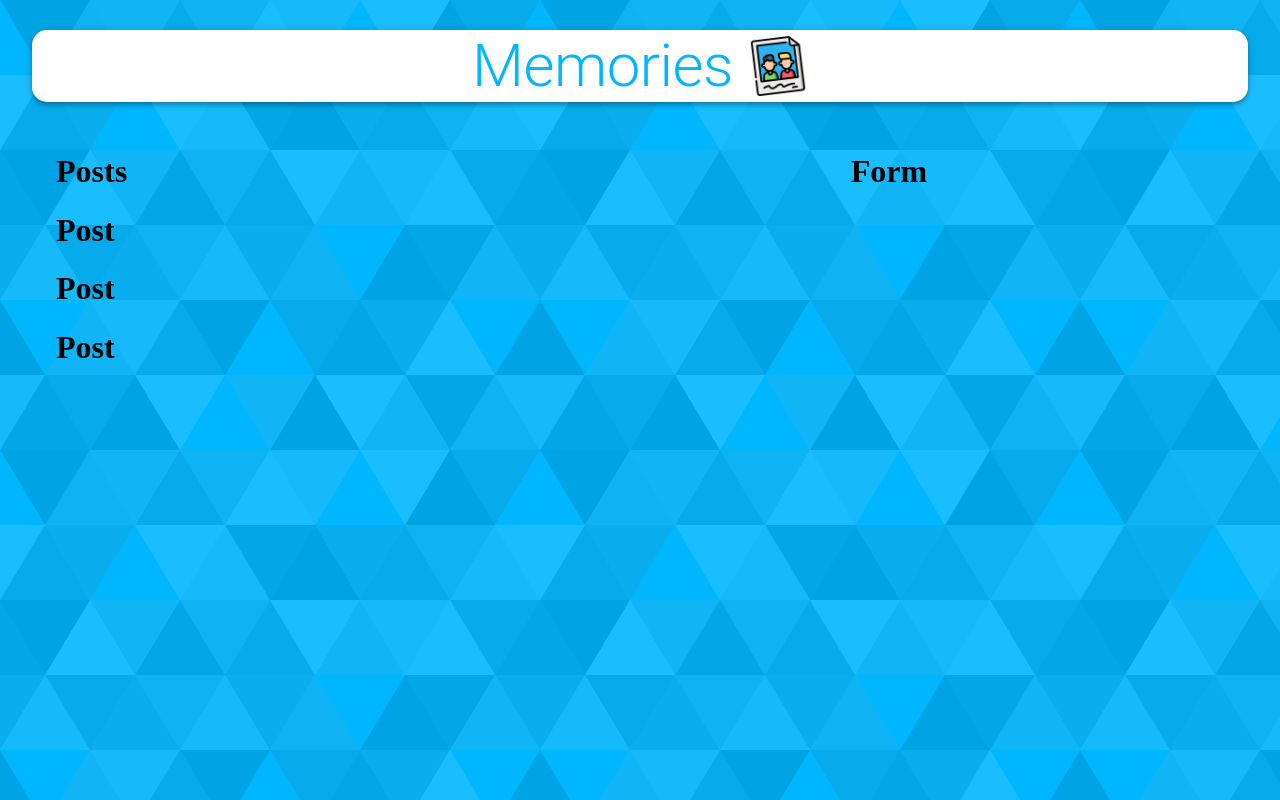
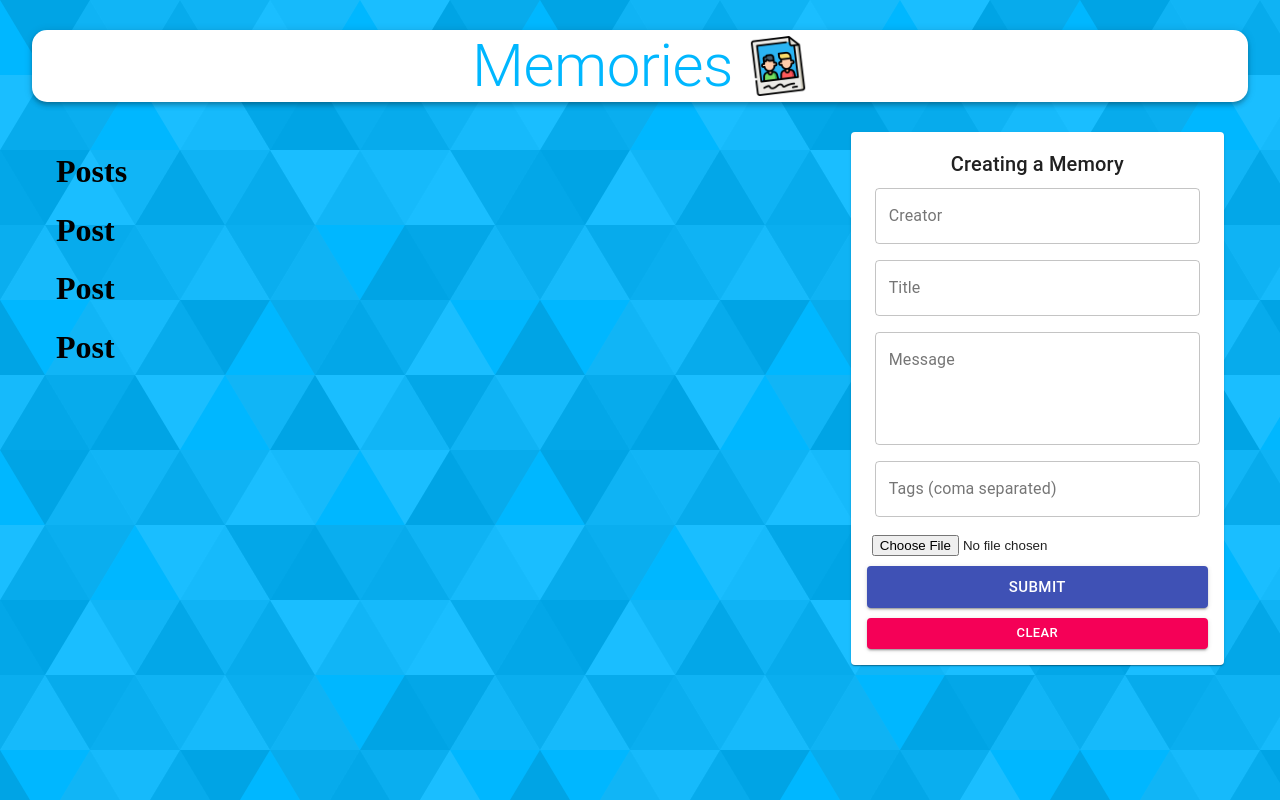
Before and after one commit to shivam-kakkar/memories, a React (Create React App) app in the folder client/: page / in a window 1280 px wide. Built offline with nearby package versions, Linux system fonts and the light colour scheme; no server answers.

Commit message:
Created Form Component and create post functionality

```diff
--- a/client/src/App.js
+++ b/client/src/App.js
@@ -1,13 +1,20 @@
-import React from "react";
+import React, { useState, useEffect } from "react";
 import { Container, AppBar, Typography, Grow, Grid } from "@material-ui/core";
+import { useDispatch } from "react-redux";
 
 import Posts from "./components/Posts/Posts";
 import Form from "./components/Form/Form";
+import { getPosts } from "./actions/posts";
 import useStyles from "./styles";
 import memories from "./images/memories.png";
 
 const App = () => {
   const classes = useStyles();
+  const dispatch = useDispatch();
+
+  useEffect(() => {
+    dispatch(getPosts());
+  }, [dispatch]);
   return (
     <Container maxWidth="lg">
       <AppBar className={classes.appBar} position="static" color="inherit">
--- a/client/src/components/Form/Form.js
+++ b/client/src/components/Form/Form.js
@@ -1,12 +1,95 @@
-import React from "react";
+import React, { useState } from "react";
+import { TextField, Button, Typography, Paper } from "@material-ui/core";
+import { useDispatch, useSelector } from "react-redux";
+import FileBase from "react-file-base64";
 import useStyles from "./styles";
+import { createPost } from "../../actions/posts";
 
 const Form = () => {
+  const [postData, setPostData] = useState({
+    creator: "",
+    title: "",
+    message: "",
+    tags: "",
+    selectedFile: "",
+  });
+  const dispatch = useDispatch();
   const classes = useStyles();
+
+  const handleSubmit = e => {
+    e.preventDefault();
+
+    dispatch(createPost(postData));
+  };
+
+  const clear = () => {
+    setPostData({ creator: "", title: "", message: "", tags: "", selectedFile: "" });
+  };
   return (
-    <div>
-      <h1>Form</h1>
-    </div>
+    <Paper className={classes.paper}>
+      <form
+        autoComplete="off"
+        noValidate
+        className={`${classes.root} ${classes.form}`}
+        onSubmit={handleSubmit}
+      >
+        <Typography variant="h6">Creating a Memory</Typography>
+        <TextField
+          name="creator"
+          variant="outlined"
+          label="Creator"
+          fullWidth
+          value={postData.creator}
+          onChange={e => setPostData({ ...postData, creator: e.target.value })}
+        />
+        <TextField
+          name="title"
+          variant="outlined"
+          label="Title"
+          fullWidth
+          value={postData.title}
+          onChange={e => setPostData({ ...postData, title: e.target.value })}
+        />
+        <TextField
+          name="message"
+          variant="outlined"
+          label="Message"
+          fullWidth
+          multiline
+          rows={4}
+          value={postData.message}
+          onChange={e => setPostData({ ...postData, message: e.target.value })}
+        />
+        <TextField
+          name="tags"
+          variant="outlined"
+          label="Tags (coma separated)"
+          fullWidth
+          value={postData.tags}
+          onChange={e => setPostData({ ...postData, tags: e.target.value.split(",") })}
+        />
+        <div className={classes.fileInput}>
+          <FileBase
+            type="file"
+            multiple={false}
+            onDone={({ base64 }) => setPostData({ ...postData, selectedFile: base64 })}
+          />
+        </div>
+        <Button
+          className={classes.buttonSubmit}
+          variant="contained"
+          color="primary"
+          size="large"
+          type="submit"
+          fullWidth
+        >
+          Submit
+        </Button>
+        <Button variant="contained" color="secondary" size="small" onClick={clear} fullWidth>
+          Clear
+        </Button>
+      </form>
+    </Paper>
   );
 };
 
--- a/client/src/components/Posts/Posts.js
+++ b/client/src/components/Posts/Posts.js
@@ -1,9 +1,14 @@
 import React from "react";
+import { useSelector } from "react-redux";
+
 import Post from "./Post/Post";
 import useStyles from "./styles";
 
 const Posts = () => {
+  const posts = useSelector(state => state.posts);
   const classes = useStyles();
+
+  console.log(posts);
   return (
     <div>
       <h1>Posts</h1>
```
